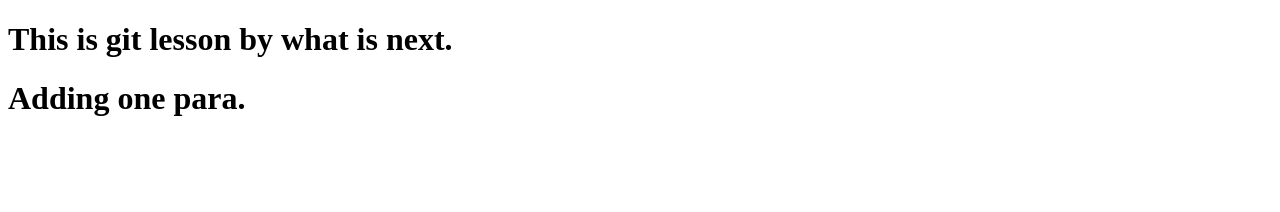
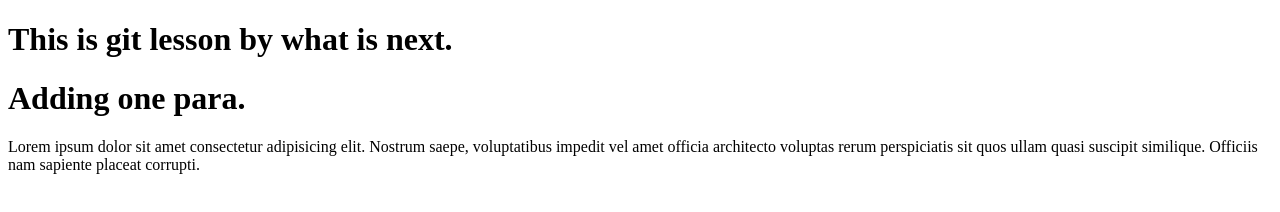
Before and after one commit to JlKhai/git-le, a plain HTML site: page index.html in a window 1280 px wide. Drawn offline with Linux system fonts and the light colour scheme.

Commit message:
added one p tag

```diff
--- a/index.html
+++ b/index.html
@@ -8,5 +8,11 @@
   <body>
     <h1>This is git lesson by what is next.</h1>
     <h1>Adding one para.</h1>
+    <p>
+      Lorem ipsum dolor sit amet consectetur adipisicing elit. Nostrum saepe,
+      voluptatibus impedit vel amet officia architecto voluptas rerum
+      perspiciatis sit quos ullam quasi suscipit similique. Officiis nam
+      sapiente placeat corrupti.
+    </p>
   </body>
 </html>
```
